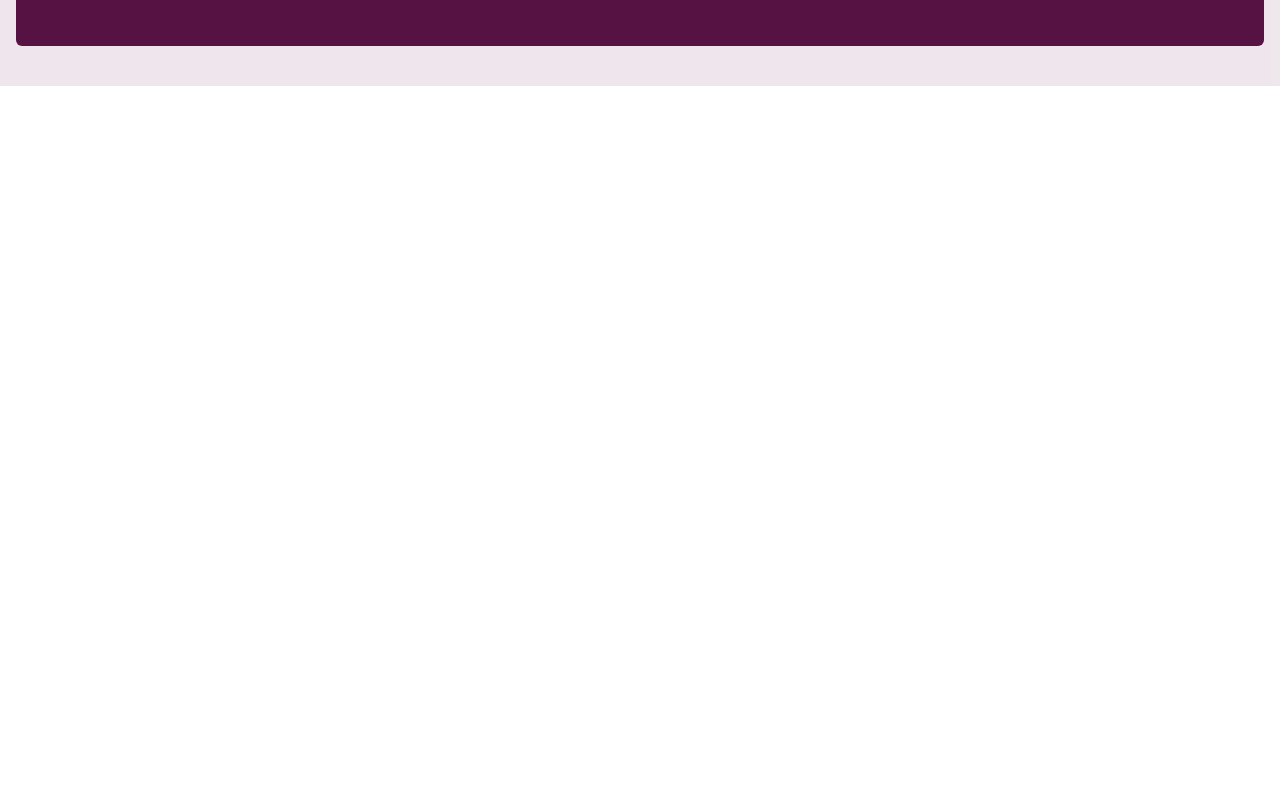
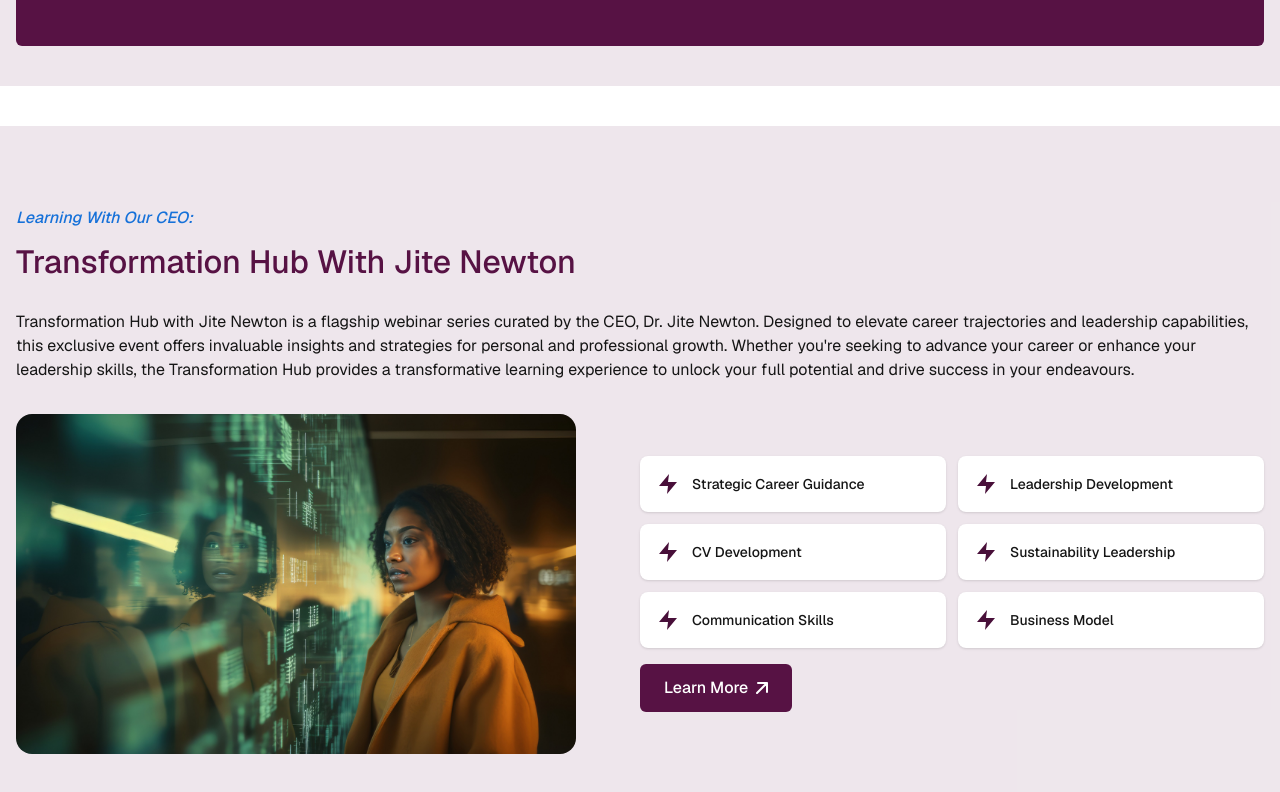
Before and after one commit to Yurex12/frontend-intern-assessment, a Next.js app: page / in a window 1280 px wide. Shown: the part 3355-4147 px from the top of the page. Before the commit the page ends 3441 px from the top, so only its background shows below. Built offline with nearby package versions, Linux system fonts and the light colour scheme.

Commit message:
implement Learning With Ceo section

```diff
--- a/src/app/page.tsx
+++ b/src/app/page.tsx
@@ -4,6 +4,7 @@ import { Hero } from '@/components/Hero';
 import { LMS } from '@/components/LMS';
 import { ManagementDevelopmentProgram } from '@/components/ManagementDevelopmentProgram';
 import { PersonalIndividualTraining } from '@/components/PersonalIndividualTraining';
+import { LearningWithOurCeo } from '@/components/LearningWithOurCeo';
 
 export default function Home() {
   return (
@@ -14,6 +15,7 @@ export default function Home() {
       <PersonalIndividualTraining />
       <CapacityDevelopment />
       <ManagementDevelopmentProgram />
+      <LearningWithOurCeo />
     </main>
   );
 }
--- /dev/null
+++ b/src/components/LearningWithOurCeo.tsx
@@ -0,0 +1,105 @@
+'use client';
+
+import Image from 'next/image';
+import Link from 'next/link';
+import ceoImage from '../images/ceoImage.jpg';
+import { ArrowRightUp } from './icons/ArrowRightUp';
+
+const topicsTabs = [
+  'Strategic Career Guidance',
+  'Leadership Development',
+  'CV Development',
+  'Sustainability Leadership',
+  'Communication Skills',
+  'Business Model',
+];
+
+export function LearningWithOurCeo() {
+  return (
+    <section className='px-4 py-10 md:py-20 bg-primary-muted'>
+      <div className='max-w-360 w-full mx-auto'>
+        <div>
+          {/* Subheading */}
+          <p className='text-[#1671D9] mb-2 italic font-medium'>
+            Learning With Our CEO:
+          </p>
+
+          {/* Main Heading */}
+          <h2 className='text-[20px] md:text-[32px] text-primary font-medium mb-6'>
+            Transformation Hub With Jite Newton
+          </h2>
+
+          {/* Description */}
+          <p>
+            Transformation Hub with Jite Newton is a flagship webinar series
+            curated by the CEO, Dr. Jite Newton. Designed to elevate career
+            trajectories and leadership capabilities, this exclusive event
+            offers invaluable insights and strategies for personal and
+            professional growth. Whether you&apos;re seeking to advance your
+            career or enhance your leadership skills, the Transformation Hub
+            provides a transformative learning experience to unlock your full
+            potential and drive success in your endeavours.
+          </p>
+        </div>
+
+        <div className='grid grid-cols-1 lg:grid-cols-2 items-center justify-between gap-y-6 rounded-md py-8'>
+          <div>
+            <div className='relative w-80 h-96 md:w-[560px] md:h-[340px]'>
+              <Image
+                src={ceoImage}
+                alt='CEO Image'
+                fill
+                className='rounded-2xl object-cover'
+              />
+            </div>
+          </div>
+
+          <div className='space-y-4'>
+            {/* Cards Grid */}
+            <div className='grid grid-cols-1 md:grid-cols-2 gap-3'>
+              {topicsTabs.map((topic) => (
+                <div
+                  key={topic}
+                  className='bg-white rounded-lg p-4 flex items-center gap-3 shadow-sm hover:shadow-md transition-shadow'
+                >
+                  <svg
+                    width='24'
+                    height='24'
+                    viewBox='0 0 24 24'
+                    fill='none'
+                    xmlns='http://www.w3.org/2000/svg'
+                    className='shrink-0'
+                  >
+                    <path
+                      d='M13 2L3 14H12L11 22L21 10H12L13 2Z'
+                      fill='#480F39'
+                    />
+                  </svg>
+                  <span className='text-sm font-medium text-foreground'>
+                    {topic}
+                  </span>
+                </div>
+              ))}
+            </div>
+
+            {/* CTA Button */}
+            <Link
+              href='#'
+              className='inline-flex items-center gap-2 bg-primary text-background py-3 px-6 rounded-md font-medium transition-all duration-200 hover:opacity-90 w-fit'
+            >
+              Learn More
+              <ArrowRightUp />
+            </Link>
+          </div>
+        </div>
+      </div>
+    </section>
+  );
+}
+
+<div className='grid grid-cols-1 lg:grid-cols-2 gap-y-8 lg:gap-x-12 items-center'>
+  {/* Left: Image */}
+  <div className='flex items-center justify-center lg:order-1'></div>
+
+  {/* Right: Content */}
+</div>;
--- a/src/components/ManagementDevelopmentProgram.tsx
+++ b/src/components/ManagementDevelopmentProgram.tsx
@@ -1,5 +1,4 @@
 import Image from 'next/image';
-import { ListComponent } from './ListComponent';
 import managementDevelopmentProgram from '../images/managementDevelopmentProgram.png';
 import { ListIcon } from './icons/ListIcon';
 
@@ -13,7 +12,7 @@ const developments = [
 export function ManagementDevelopmentProgram() {
   return (
     <section className='px-4 py-10 bg-primary-muted text-background'>
-      <div className='max-w-360 w-full mx-auto grid grid-cols-1 lg:grid-cols-2 items-center justify-between gap-y-6 py-4 px-20 rounded-md bg-primary'>
+      <div className='max-w-360 w-full mx-auto grid grid-cols-1 lg:grid-cols-2 items-center justify-between gap-y-6 py-4  px-4 md:px-20 rounded-md bg-primary'>
         {/* Heading- mobile */}
         <h2 className='text-[20px] md:hidden sm:text-center font-semibold'>
           Management Development Program
```
Also changed, not shown: src/images/ceoImage.jpg (added).
